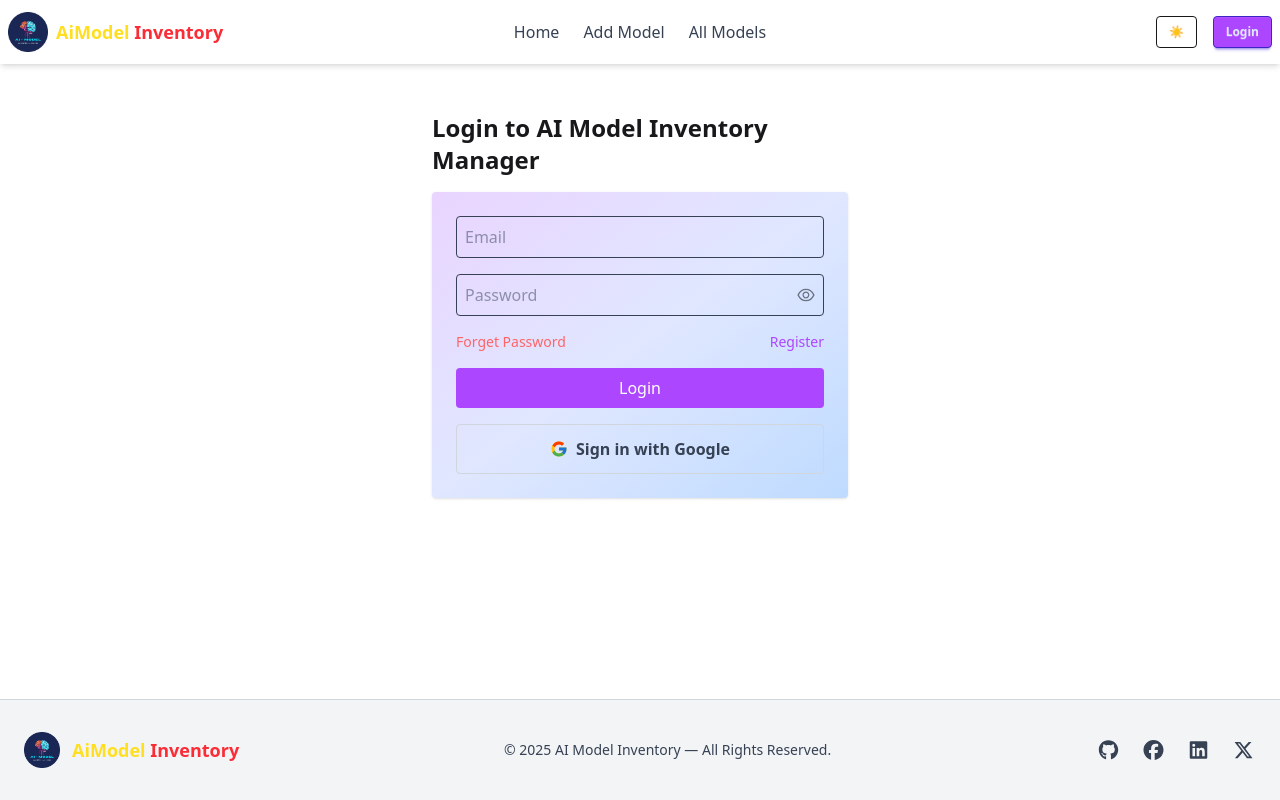
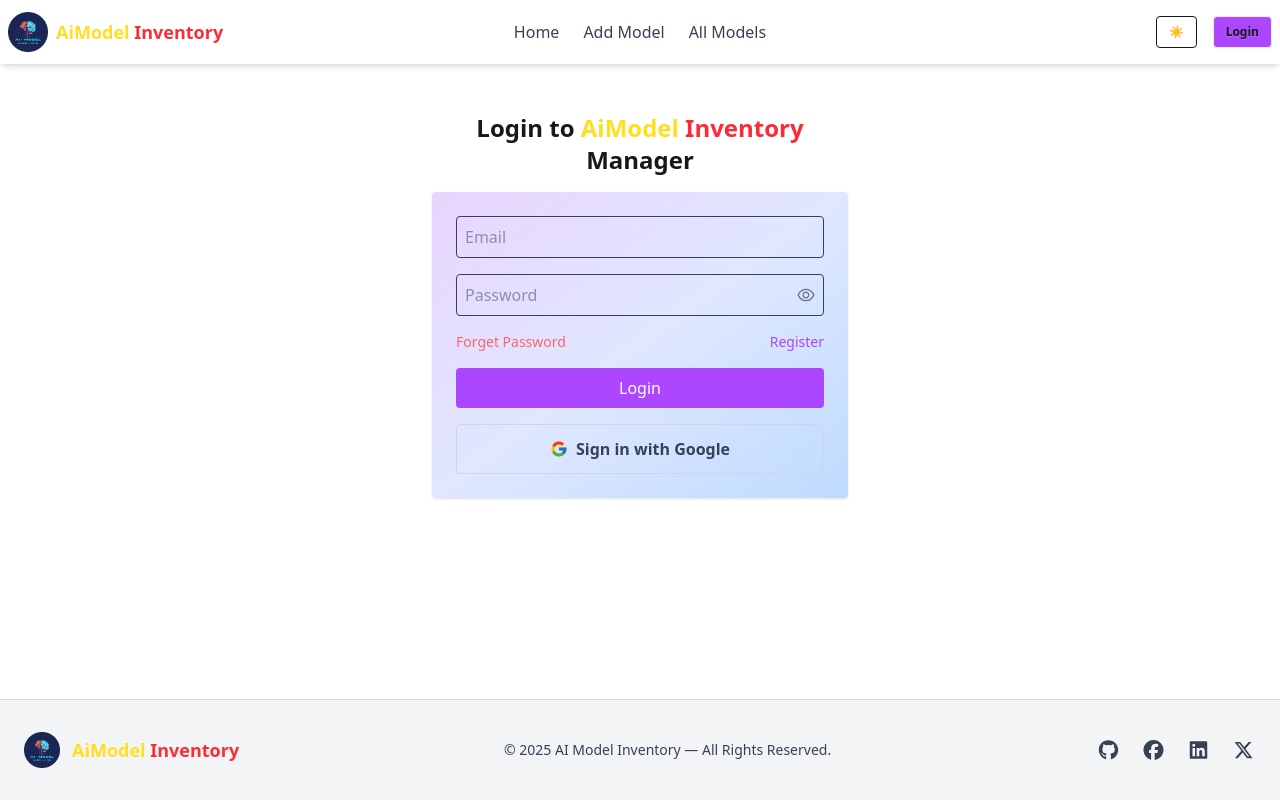
Before and after one commit to mca-programmer/ai-model-inventory-client-site, a React (Vite) app: page /login in a window 1280 px wide. Built offline with nearby package versions, Linux system fonts and the light colour scheme; no server answers.

Commit message:
added vercel server api

```diff
--- a/src/components/Header.jsx
+++ b/src/components/Header.jsx
@@ -32,8 +32,8 @@ export default function Header() {
           to="/"
           className={({ isActive }) =>
             isActive
-              ? "text-primary font-semibold"
-              : "text-gray-700 dark:text-gray-200 hover:text-primary transition-colors"
+              ? "text-purple-500 font-semibold"
+              : "text-gray-700 dark:text-gray-200 hover:text-purple-500 transition-colors"
           }
         >
           Home
@@ -42,8 +42,8 @@ export default function Header() {
           to="/add-model"
           className={({ isActive }) =>
             isActive
-              ? "text-primary font-semibold"
-              : "text-gray-700 dark:text-gray-200 hover:text-primary transition-colors"
+              ? "text-purple-500 font-semibold"
+              : "text-gray-700 dark:text-gray-200 hover:text-purple-500 transition-colors"
           }
         >
           Add Model
@@ -52,8 +52,8 @@ export default function Header() {
           to="/models"
           className={({ isActive }) =>
             isActive
-              ? "text-primary font-semibold"
-              : "text-gray-700 dark:text-gray-200 hover:text-primary transition-colors"
+              ? "text-purple-500 font-semibold"
+              : "text-gray-700 dark:text-gray-200 hover:text-purple-500 transition-colors"
           }
         >
           All Models
@@ -73,7 +73,7 @@ export default function Header() {
         {/* User Profile or Login */}
         {!user ? (
           <button
-            className="btn btn-sm btn-primary bg-purple-500"
+            className="btn btn-sm btn-purple-text-purple-500 bg-purple-500"
             onClick={() => navigate("/login")}
           >
             Login
--- a/src/pages/Login.jsx
+++ b/src/pages/Login.jsx
@@ -36,8 +36,8 @@ export default function Login() {
 
   return (
     <div className="container mx-auto px-4 py-12 max-w-md">
-      <h2 className="text-2xl font-bold mb-4">
-        Login to AI Model Inventory Manager
+      <h2 className="text-2xl font-bold text-center mb-4">
+        Login to <span className="text-yellow-300">AiModel</span> <span className="text-red-500">Inventory</span>   Manager
       </h2>
       <form
         onSubmit={handleSubmit}
--- a/src/pages/Register.jsx
+++ b/src/pages/Register.jsx
@@ -36,8 +36,8 @@ export default function Register() {
 
   return (
     <div className="container mx-auto px-4 py-12 max-w-md">
-      <h2 className="text-2xl font-bold mb-4">
-        Register for AI Model Inventory Manager
+      <h2 className="text-2xl font-bold text-center mb-4">
+        Register for <span className="text-yellow-300">AiModel</span> <span className="text-red-500">Inventory</span>   Manager
       </h2>
       <form
         onSubmit={handleSubmit}
--- a/src/services/api.js
+++ b/src/services/api.js
@@ -1,7 +1,7 @@
 import axios from "axios";
 import { toast } from "react-hot-toast";
 
-const API_BASE = import.meta.env.VITE_BACKEND_URL || "http://localhost:5000/api";
+const API_BASE = import.meta.env.VITE_BACKEND_URL || "https://ai-model-inventory-server-site.vercel.app/api";
 
 const client = axios.create({
   baseURL: API_BASE,
```
